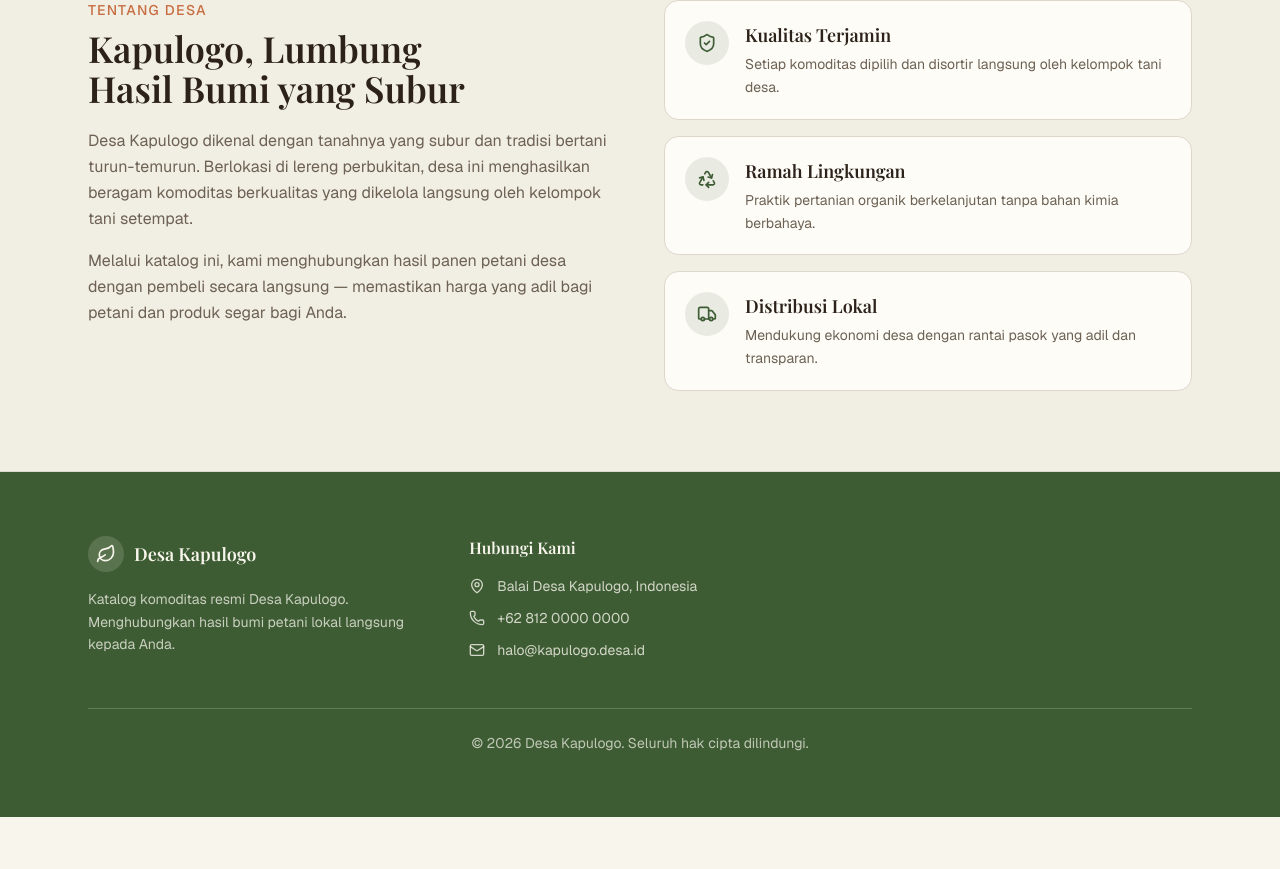
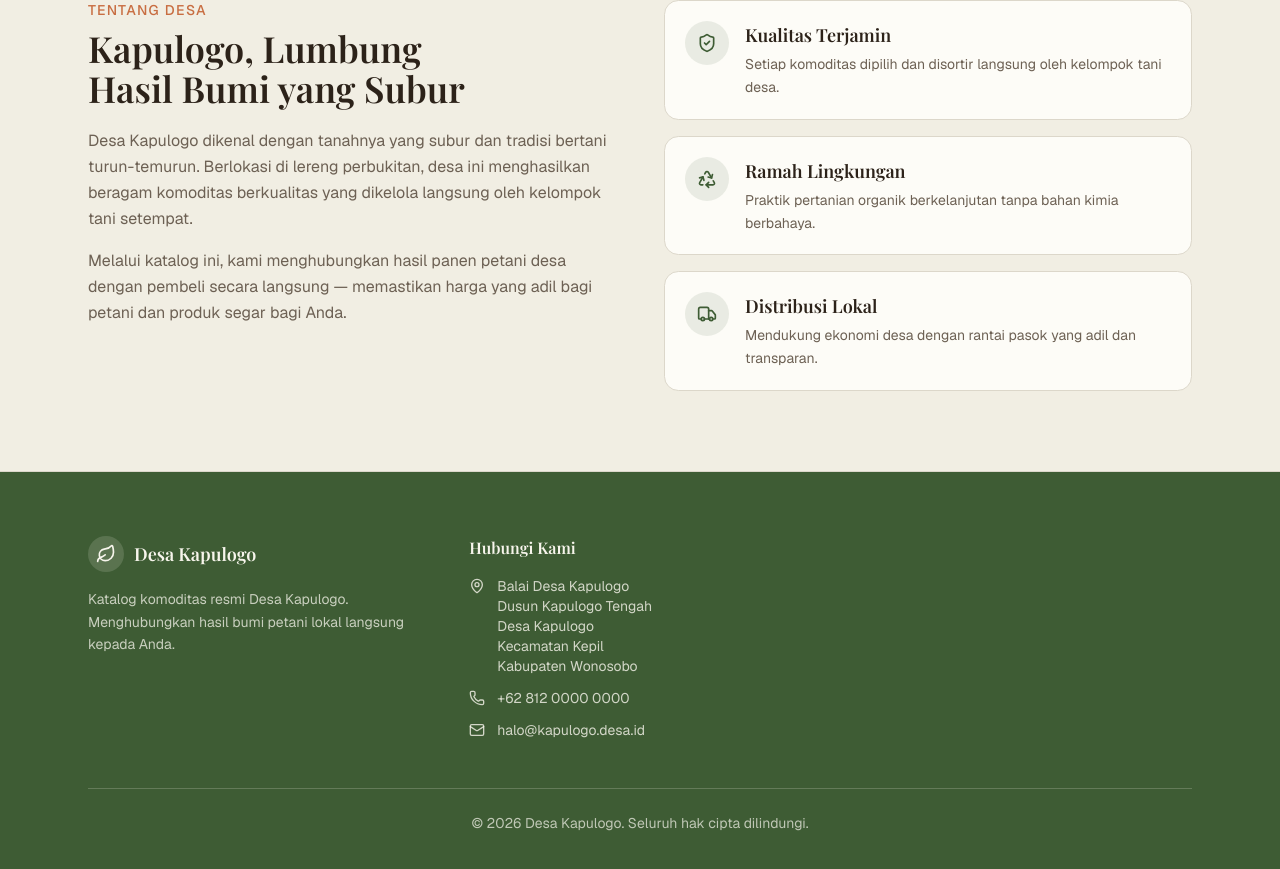
Before and after one commit to zedcwrt/kapulogo-commodity-catalog, a Next.js app: page / in a window 1280 px wide. Shown: the part 2541-3410 px from the top of the page. Before the commit the page ends 3358 px from the top, so only its background shows below. Built offline with nearby package versions, Linux system fonts and the light colour scheme; a web font is replaced by a local one.

Commit message:
feat: enhance site footer contact details with full address layout
Co-authored-by: clowrt <55385891+zedcwrt@users.noreply.github.com>

```diff
--- a/components/site-footer.tsx
+++ b/components/site-footer.tsx
@@ -23,9 +23,15 @@ export function SiteFooter() {
           <div>
             <h3 className="font-heading text-base font-semibold">Hubungi Kami</h3>
             <ul className="mt-4 space-y-3 text-sm text-primary-foreground/80">
-              <li className="flex items-center gap-3">
-                <MapPin className="size-4 shrink-0" aria-hidden="true" />
-                Balai Desa Kapulogo, Indonesia
+              <li className="flex items-start gap-3">
+                <MapPin className="size-4 shrink-0 mt-0.5" aria-hidden="true" />
+                <span>
+                  Balai Desa Kapulogo<br />
+                  Dusun Kapulogo Tengah<br />
+                  Desa Kapulogo<br />
+                  Kecamatan Kepil<br />
+                  Kabupaten Wonosobo
+                </span>
               </li>
               <li className="flex items-center gap-3">
                 <Phone className="size-4 shrink-0" aria-hidden="true" />
```
